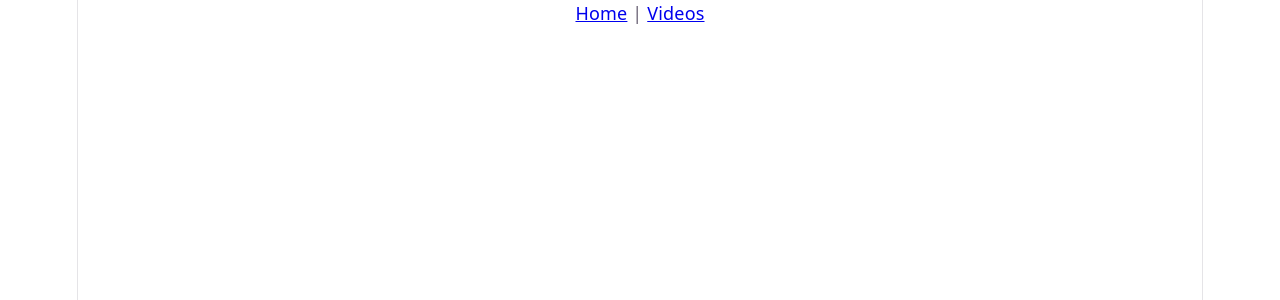
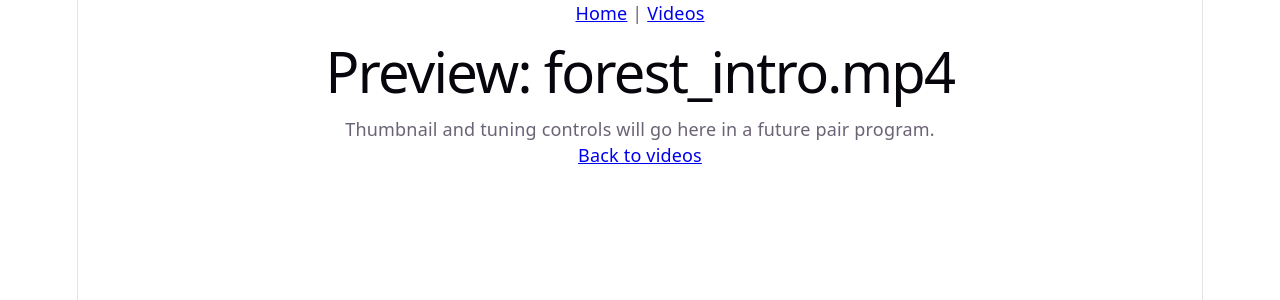
Before and after one commit to konradkelly/Salamander-Labs, a React (Vite) app: page /preview/forest_intro.mp4 in a window 1280 px wide. Before the commit this address had no page. Shown: the top 300 px of the page. Built offline with nearby package versions, Linux system fonts and the light colour scheme.

Commit message:
Added preview jsx, registered route & added import in appjsx

```diff
--- a/src/App.jsx
+++ b/src/App.jsx
@@ -1,6 +1,7 @@
 import { Routes, Route, Link } from 'react-router-dom';
 import Home from './pages/Home.jsx';
 import Videos from './pages/Videos.jsx';
+import Preview from './pages/Preview.jsx';
 
 export default function App() {
   return (
@@ -14,6 +15,8 @@ export default function App() {
     <Routes>
       <Route path="/" element={<Home />} />
       <Route path="/videos" element={<Videos />} />
+      <Route path="/preview/:filename" element={<Preview />} />
+
     </Routes>
     </div>
   );
--- /dev/null
+++ b/src/pages/Preview.jsx
@@ -0,0 +1,13 @@
+import { Link, useParams } from 'react-router-dom';
+
+export default function Preview() {
+  const { filename } = useParams();
+
+  return (
+    <div>
+      <h1>Preview: {filename}</h1>
+      <p>Thumbnail and tuning controls will go here in a future pair program.</p>
+      <Link to="/videos">Back to videos</Link>
+    </div>
+  );
+}
--- a/src/pages/Videos.jsx
+++ b/src/pages/Videos.jsx
@@ -32,7 +32,10 @@ export default function Videos() {
       <h1>Available Videos</h1>
       <ul>
         {videos.map((filename) => (
-          <li key={filename}>{filename}</li>
+          <li key={filename}>
+      <Link to={`/preview/${filename}`}>{filename}</Link>
+        </li>
+
         ))}
       </ul>
     </div>
```
